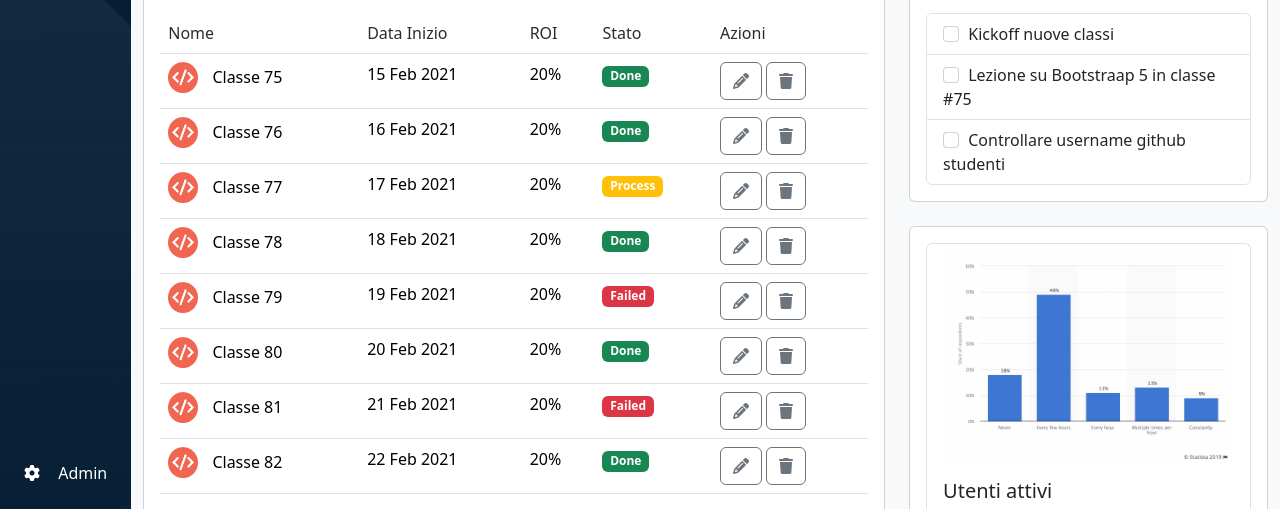
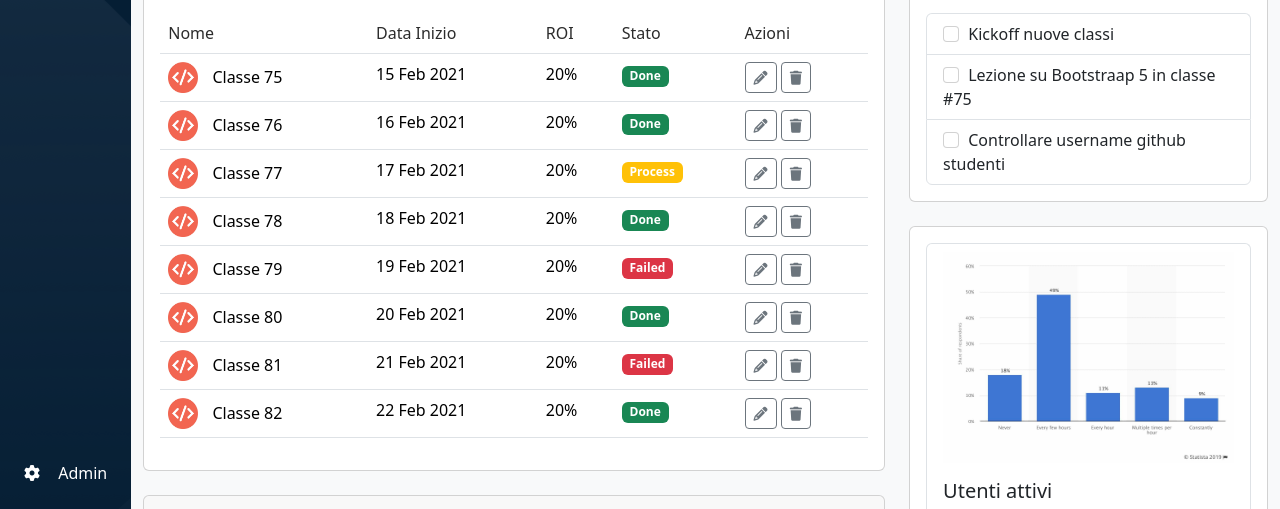
Before and after one commit to ariannacostanzo/html-css-bootstrap-dashboard, a plain HTML site: page index.html in a window 1280 px wide. Shown: the part 291-800 px from the top of the page. Drawn offline with nearby package versions, Linux system fonts and the light colour scheme.

Commit message:
fixed buttons style

```diff
--- a/index.html
+++ b/index.html
@@ -123,7 +123,7 @@
                                             </thead>
                                             <tbody>
                                                 <tr>
-                                                    <td colspan="2">
+                                                    <td colspan="2" class="fixing">
                                                         <img src="img/class-avatar.jpg" alt="icon" class="next-classes-img">
                                                         <span class="align-middle">Classe 75</span>
                                                     </td>
@@ -133,8 +133,8 @@
                                                         <span class="badge bg-done">Done</span>
                                                     </td>
                                                     <td class="modify-table-row">
-                                                        <button type="button" class="btn btn-outline-secondary"><i class="fa-solid fa-pencil"></i></button>
-                                                        <button type="button" class="btn btn-outline-secondary"><i class="fa-solid fa-trash"></i></button>
+                                                        <button type="button" class="btn btn-outline-secondary btn-sm"><i class="fa-solid fa-pencil"></i></button>
+                                                        <button type="button" class="btn btn-outline-secondary btn-sm"><i class="fa-solid fa-trash"></i></button>
                                                     </td>
                                                 </tr>
                                                 <tr>
@@ -148,8 +148,8 @@
                                                         <span class="badge bg-done">Done</span>
                                                     </td>
                                                     <td class="modify-table-row">
-                                                        <button type="button" class="btn btn-outline-secondary"><i class="fa-solid fa-pencil"></i></button>
-                                                        <button type="button" class="btn btn-outline-secondary"><i class="fa-solid fa-trash"></i></button>
+                                                        <button type="button" class="btn btn-outline-secondary btn-sm"><i class="fa-solid fa-pencil"></i></button>
+                                                        <button type="button" class="btn btn-outline-secondary btn-sm"><i class="fa-solid fa-trash"></i></button>
                                                     </td>
                                                 </tr>
                                                 <tr>
@@ -163,8 +163,8 @@
                                                         <span class="badge bg-process">Process</span>
                                                     </td>
                                                     <td class="modify-table-row">
-                                                        <button type="button" class="btn btn-outline-secondary"><i class="fa-solid fa-pencil"></i></button>
-                                                        <button type="button" class="btn btn-outline-secondary"><i class="fa-solid fa-trash"></i></button>
+                                                        <button type="button" class="btn btn-outline-secondary btn-sm"><i class="fa-solid fa-pencil"></i></button>
+                                                        <button type="button" class="btn btn-outline-secondary btn-sm"><i class="fa-solid fa-trash"></i></button>
                                                     </td>
                                                 </tr>
                                                 <tr>
@@ -178,8 +178,8 @@
                                                         <span class="badge bg-done">Done</span>
                                                     </td>
                                                     <td class="modify-table-row">
-                                                        <button type="button" class="btn btn-outline-secondary"><i class="fa-solid fa-pencil"></i></button>
-                                                        <button type="button" class="btn btn-outline-secondary"><i class="fa-solid fa-trash"></i></button>
+                                                        <button type="button" class="btn btn-outline-secondary btn-sm"><i class="fa-solid fa-pencil"></i></button>
+                                                        <button type="button" class="btn btn-outline-secondary btn-sm"><i class="fa-solid fa-trash"></i></button>
                                                     </td>
                                                 </tr>
                                                 <tr>
@@ -193,8 +193,8 @@
                                                         <span class="badge bg-failed">Failed</span>
                                                     </td>
                                                     <td class="modify-table-row">
-                                                        <button type="button" class="btn btn-outline-secondary"><i class="fa-solid fa-pencil"></i></button>
-                                                        <button type="button" class="btn btn-outline-secondary"><i class="fa-solid fa-trash"></i></button>
+                                                        <button type="button" class="btn btn-outline-secondary btn-sm"><i class="fa-solid fa-pencil"></i></button>
+                                                        <button type="button" class="btn btn-outline-secondary btn-sm"><i class="fa-solid fa-trash"></i></button>
                                                     </td>
                                                 </tr>
                                                 <tr>
@@ -208,8 +208,8 @@
                                                         <span class="badge bg-done">Done</span>
                                                     </td>
                                                     <td class="modify-table-row">
-                                                        <button type="button" class="btn btn-outline-secondary"><i class="fa-solid fa-pencil"></i></button>
-                                                        <button type="button" class="btn btn-outline-secondary"><i class="fa-solid fa-trash"></i></button>
+                                                        <button type="button" class="btn btn-outline-secondary btn-sm"><i class="fa-solid fa-pencil"></i></button>
+                                                        <button type="button" class="btn btn-outline-secondary btn-sm"><i class="fa-solid fa-trash"></i></button>
                                                     </td>
                                                 </tr>
                                                 <tr>
@@ -223,8 +223,8 @@
                                                         <span class="badge bg-failed">Failed</span>
                                                     </td>
                                                     <td class="modify-table-row">
-                                                        <button type="button" class="btn btn-outline-secondary"><i class="fa-solid fa-pencil"></i></button>
-                                                        <button type="button" class="btn btn-outline-secondary"><i class="fa-solid fa-trash"></i></button>
+                                                        <button type="button" class="btn btn-outline-secondary btn-sm"><i class="fa-solid fa-pencil"></i></button>
+                                                        <button type="button" class="btn btn-outline-secondary btn-sm"><i class="fa-solid fa-trash"></i></button>
                                                     </td>
                                                 </tr>
                                                 <tr>
@@ -238,8 +238,8 @@
                                                         <span class="badge bg-done">Done</span>
                                                     </td>
                                                     <td class="modify-table-row">
-                                                        <button type="button" class="btn btn-outline-secondary"><i class="fa-solid fa-pencil"></i></button>
-                                                        <button type="button" class="btn btn-outline-secondary"><i class="fa-solid fa-trash"></i></button>
+                                                        <button type="button" class="btn btn-outline-secondary btn-sm"><i class="fa-solid fa-pencil"></i></button>
+                                                        <button type="button" class="btn btn-outline-secondary btn-sm"><i class="fa-solid fa-trash"></i></button>
                                                     </td>
                                                 </tr>
 
--- a/stile/style.css
+++ b/stile/style.css
@@ -205,6 +205,8 @@ main {
 }
 
 
+
+
 /* media query */
 
 @media screen and (min-width: 992px) {
```
